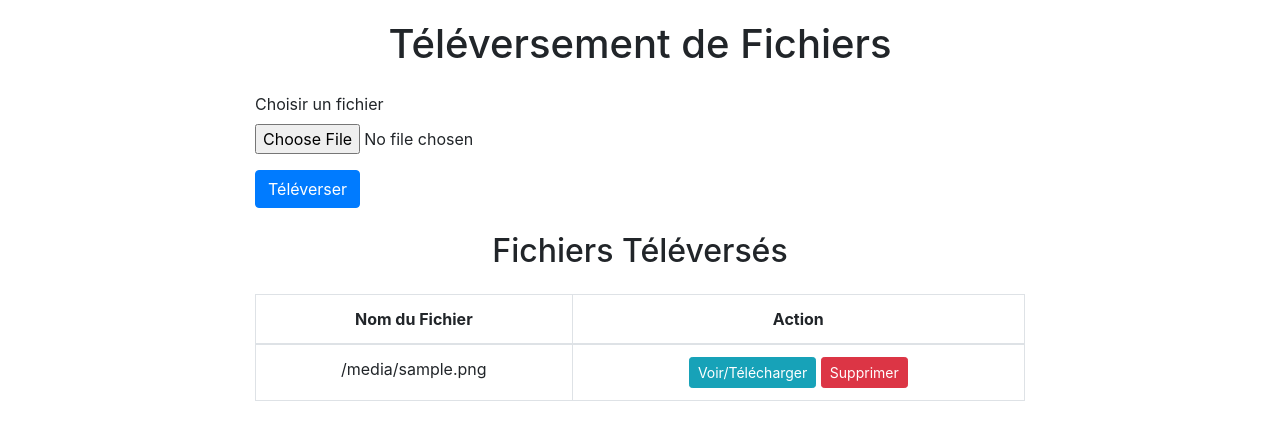
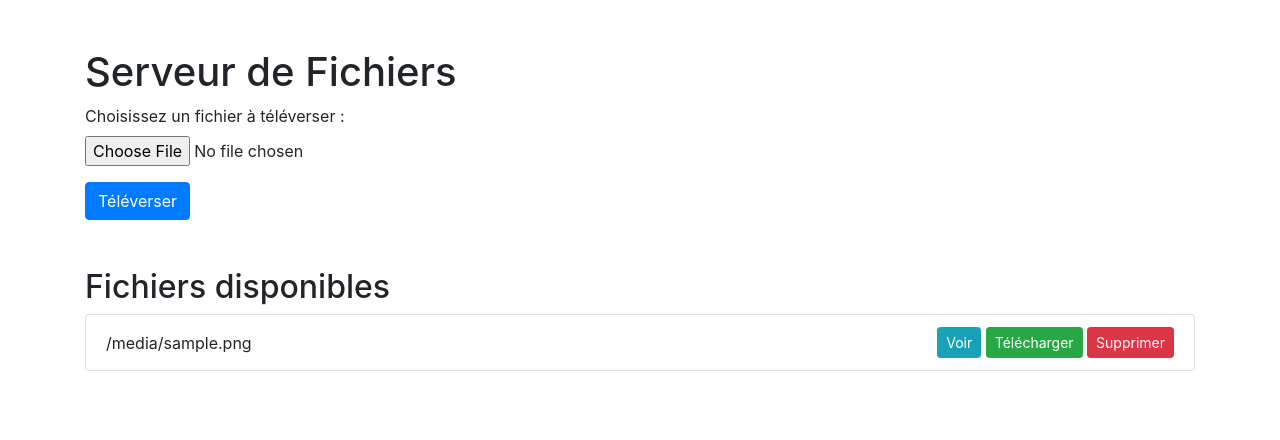
Before and after one commit to N0ll0r/fileserver, a Flask app: template templates/index.html in a window 1280 px wide. Shown: the top 440 px of the page. Run offline with Flask 3, Linux system fonts and the light colour scheme; the template is opened without the code that fills it: most values are stand-ins (such as "Sample title", 1, 10 or a date in 2020); some libraries are stand-ins or nearby versions.

Commit message:
Update index.html

```diff
--- a/templates/index.html
+++ b/templates/index.html
@@ -1,67 +1,36 @@
-<!DOCTYPE html>
+<!doctype html>
 <html lang="fr">
 <head>
     <meta charset="UTF-8">
-    <meta name="viewport" content="width=device-width, initial-scale=1.0">
-    <title>Gestionnaire de Fichiers</title>
-    <!-- Lien vers le CDN de Bootstrap CSS -->
+    <title>Serveur de Fichiers</title>
     <link rel="stylesheet" href="https://stackpath.bootstrapcdn.com/bootstrap/4.5.2/css/bootstrap.min.css">
-    <style>
-        body {
-            padding-top: 20px;
-        }
-        .container {
-            max-width: 800px;
-        }
-        .file-table th, .file-table td {
-            text-align: center;
-        }
-    </style>
-    <script>
-        function confirmDelete() {
-            return confirm('Êtes-vous sûr de vouloir supprimer ce fichier ?');
-        }
-    </script>
 </head>
 <body>
     <div class="container">
-        <h1 class="text-center mb-4">Téléversement de Fichiers</h1>
-
-        <form method="post" enctype="multipart/form-data" class="mb-4">
+        <h1 class="mt-5">Serveur de Fichiers</h1>
+        <form method="post" enctype="multipart/form-data">
             <div class="form-group">
-                <label for="file">Choisir un fichier</label>
-                <input type="file" id="file" name="file" class="form-control-file" required>
+                <label for="file">Choisissez un fichier à téléverser :</label>
+                <input type="file" class="form-control-file" id="file" name="file">
             </div>
             <button type="submit" class="btn btn-primary">Téléverser</button>
         </form>
 
-        <h2 class="text-center mb-4">Fichiers Téléversés</h2>
-        <table class="table table-bordered file-table">
-            <thead>
-                <tr>
-                    <th>Nom du Fichier</th>
-                    <th>Action</th>
-                </tr>
-            </thead>
-            <tbody>
-                {% for file in files %}
-                <tr>
-                    <td>{{ file }}</td>
-                    <td>
-                        <a href="{{ url_for('uploaded_file', filename=file) }}" class="btn btn-info btn-sm">Voir/Télécharger</a>
-                        <form action="{{ url_for('delete_file', filename=file) }}" method="post" style="display:inline;" onsubmit="return confirmDelete();">
-                            <button type="submit" class="btn btn-danger btn-sm">Supprimer</button>
+        <h2 class="mt-5">Fichiers disponibles</h2>
+        <ul class="list-group">
+            {% for file in files %}
+                <li class="list-group-item d-flex justify-content-between align-items-center">
+                    {{ file }}
+                    <span>
+                        <a href="{{ url_for('view_file', filename=file) }}" class="btn btn-sm btn-info" target="_blank">Voir</a>
+                        <a href="{{ url_for('download_file', filename=file) }}" class="btn btn-sm btn-success">Télécharger</a>
+                        <form method="post" action="{{ url_for('delete_file', filename=file) }}" class="d-inline" onsubmit="return confirm('Voulez-vous vraiment supprimer ce fichier ?');">
+                            <button type="submit" class="btn btn-sm btn-danger">Supprimer</button>
                         </form>
-                    </td>
-                </tr>
-                {% endfor %}
-            </tbody>
-        </table>
+                    </span>
+                </li>
+            {% endfor %}
+        </ul>
     </div>
-
-    <!-- Lien vers le CDN de Bootstrap JS et jQuery -->
-    <script src="https://code.jquery.com/jquery-3.5.1.slim.min.js"></script>
-    <script src="https://cdn.jsdelivr.net/npm/@popperjs/core@2.5.3/dist/umd/popper.min.js"></script>
-    <script src="https://stackpath.bootstrapcdn.com/bootstrap/4.5.2/js/bootstrap.min.js"></script>
 </body>
 </html>
```
